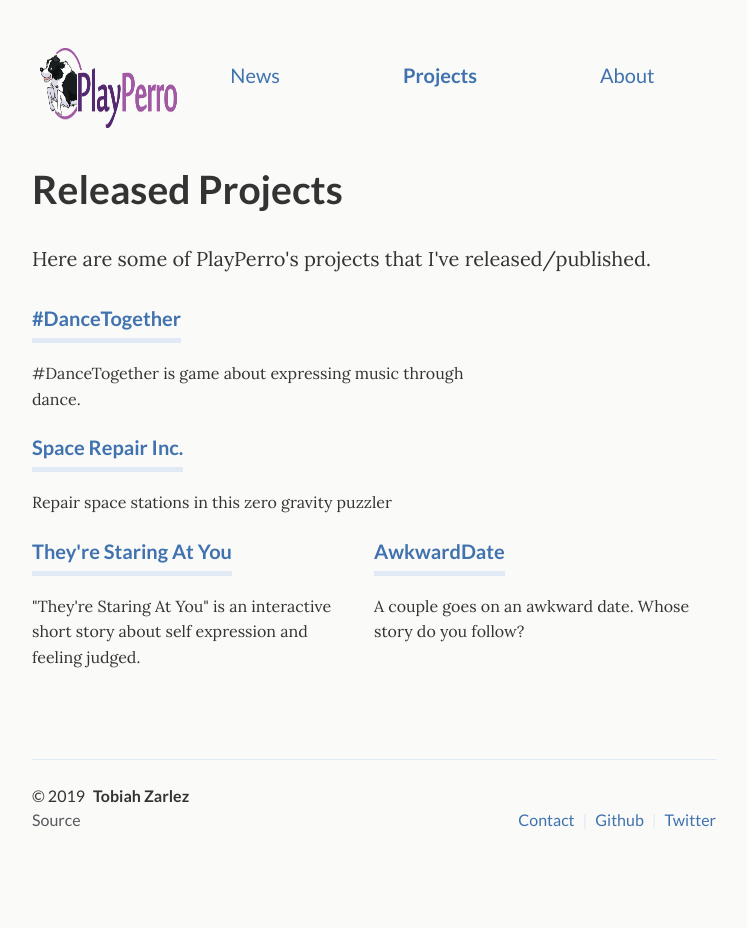
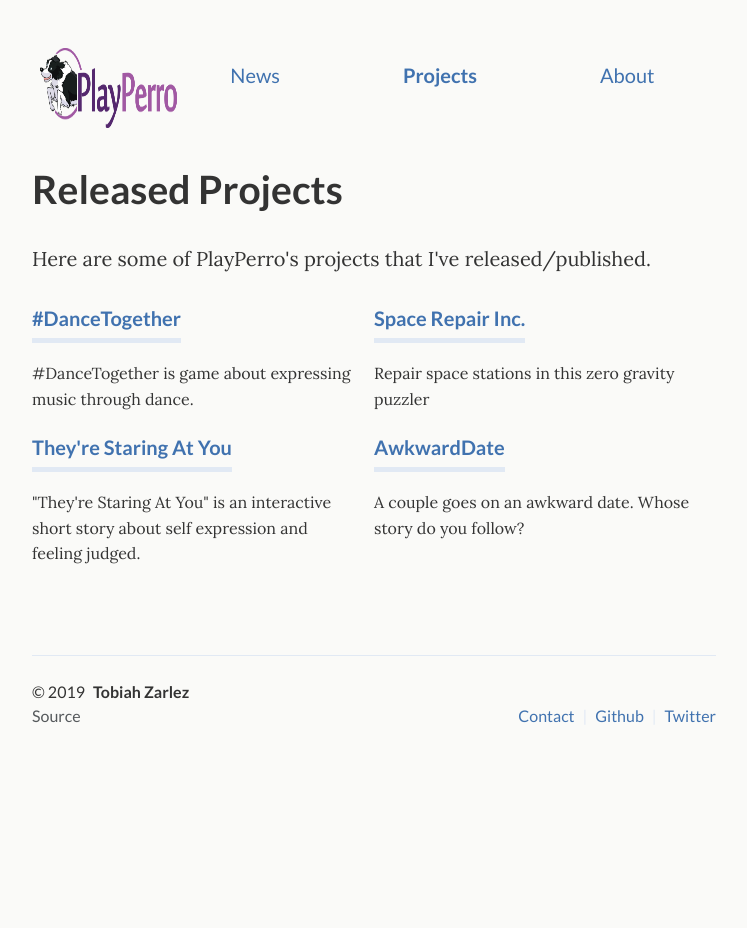
Before and after one commit to PlayPerro/PlayPerro, a Jekyll site: the page built from _pages/projects.html, in a window 1280 px wide. Shown: the whole page, without its empty margins (266-1013 px from the left). Built offline with Jekyll 4.4.1, drawn with Linux system fonts in a browser that asks for light colours; after the commit the page ends 900 px from its top, so only the background shows below that.

Commit message:
Update projects.html

```diff
--- a/_pages/projects.html
+++ b/_pages/projects.html
@@ -11,14 +11,14 @@ permalink: /projects/
 <div class="projects">
   <div class="grid no-gutters">
 
-    <div class="unit two-thirds">
+    <div class="unit half">
       <div class="project">
         <h4 class="project-title"><a href="https://www.dancetogether.today">#DanceTogether</a></h4>
         <p>#DanceTogether is game about expressing music through dance.</p>
       </div>
     </div>
 
-    <div class="unit two-thirds">
+    <div class="unit half">
       <div class="project">
         <h4 class="project-title"><a href="sri/">Space Repair Inc.</a></h4>
         <p>Repair space stations in this zero gravity puzzler</p>
```
